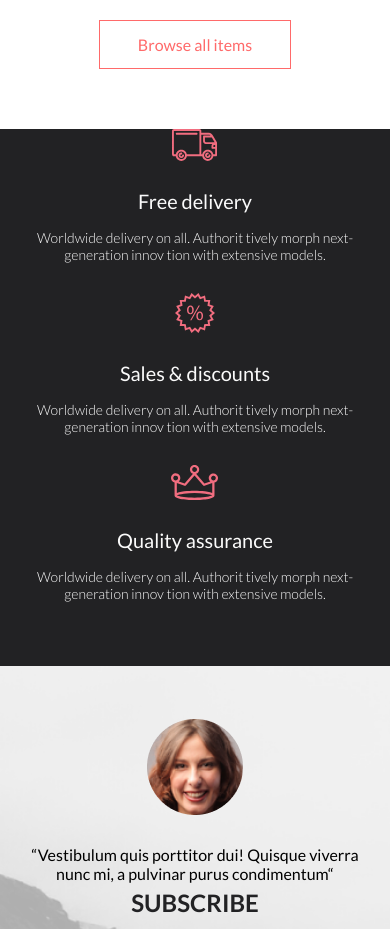
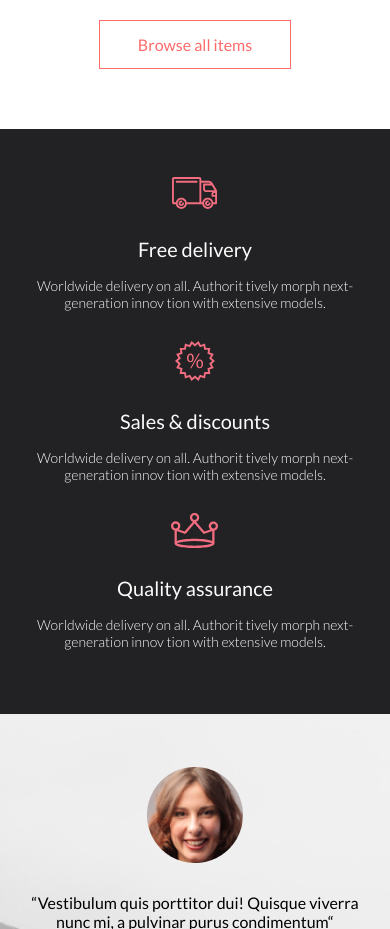
Before and after one commit to Misscherie/store_landingpage, a plain HTML site: page index.html in a window 390 px wide. Shown: the part 5240-6169 px from the top of the page. Drawn offline with Linux system fonts and the light colour scheme.

Commit message:
Fixed margin

```diff
--- a/css/style.css
+++ b/css/style.css
@@ -149,7 +149,6 @@
   background-repeat: no-repeat;
   background-position: left;
   background-size: contain;
-
 }
 .promo-section .wrapper {
   flex-direction: column;
@@ -454,15 +453,13 @@ form {
   width: 100%;
   display: flex;
   align-items: center;
-
-
 }
 .input {
   font-weight: 400;
   font-size: 14px;
   line-height: 17px;
-border-top-left-radius: 40px;
-border-bottom-left-radius: 40px;
+  border-top-left-radius: 40px;
+  border-bottom-left-radius: 40px;
   color: #222224;
 
   width: 100%;
@@ -488,7 +485,7 @@ border-bottom-left-radius: 40px;
   color: #ffffff;
   cursor: pointer;
   border-top-right-radius: 40px;
-border-bottom-right-radius: 40px;
+  border-bottom-right-radius: 40px;
 }
 .form-text {
   display: flex;
@@ -602,14 +599,14 @@ border-bottom-right-radius: 40px;
 @media (max-width: 768px) {
   .promo-section {
     /* background-position: top 0px left -80%; */
-
   }
   .bottom-cards {
-    flex-direction: column;f
+    flex-direction: column;
     margin-top: 48px;
     margin-bottom: 64px;
   }
   .subscribe .wrapper {
+    /* margin-top: 48px; */
     flex-direction: column;
   }
   .review {
@@ -619,8 +616,8 @@ border-bottom-right-radius: 40px;
     margin-bottom: 140px;
   }
 }
-@media (max-width: 720px){
-  .promo-section{
+@media (max-width: 720px) {
+  .promo-section {
     background-image: none;
   }
 }
```
